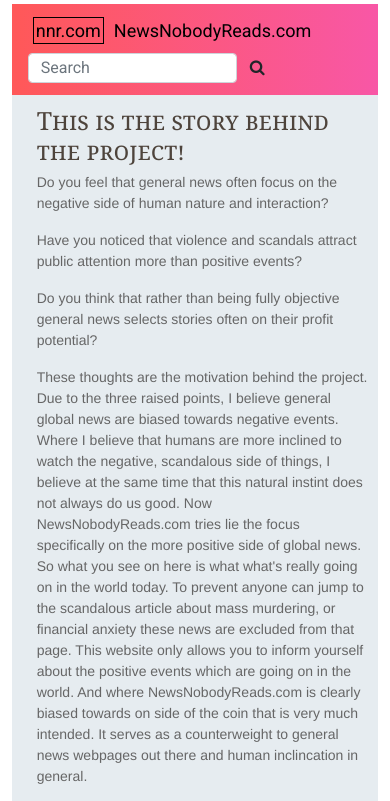
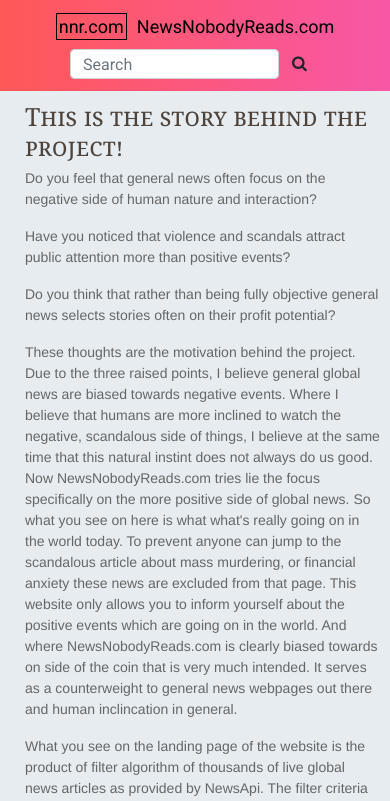
Before and after one commit to jschoemig/newsnobodyreads, a React (Create React App) app: page /about in a window 390 px wide. Shown: the top 801 px of the page. Built offline with nearby package versions, Linux system fonts and the light colour scheme; no server answers.

Commit message:
07.06.2020

```diff
--- a/src/Api.js
+++ b/src/Api.js
@@ -11,7 +11,8 @@
   export async function getNews(val,search){
       if(search){
         return fetch(proxyUrl + url + val + s + key)            // because it is an async function
-                .then( resp => { return resp.json() });
+                .then( resp => {
+                  return resp.json() });
       } else {
         return fetch(proxyUrl + url + qInTitle + s + key)            // because it is an async function
                 .then( resp => { return resp.json() });
--- a/src/NewsList.js
+++ b/src/NewsList.js
@@ -14,9 +14,12 @@
         ));
         return(
             <div className="newslist">
-                <ol>
-                    {news}
-                </ol>
+
+                        {(Object.keys(news).length === 0)?
+                        <p> No results found for this search request </p> :
+                        <ol>{news} </ol>
+                        }
+
             </div>
             );
     }
--- a/src/index.css
+++ b/src/index.css
@@ -47,6 +47,7 @@
 	  opacity: 0; */
 }
 
+
 .navbar li{
   padding: 5px;
   font: bold;
@@ -73,6 +74,20 @@
   height:30px;
 }
 
+@media (max-width: 700px){
+  .navbar {
+  	flex-basis:100%;
+	  justify-content: center;
+  }
+  .navbar nav{
+    flex-basis:100%;
+    justify-content: center;
+  }
+  body {
+    margin: 0%;
+  }
+}
+
 /* ---------------- Homepage Section ---------------------- */
 
 /* Newslist Section */
@@ -86,6 +101,14 @@
 
 .newslist ol li{
   color: grey;
+}
+
+.newslist p{
+  display:flex;
+  align-items: center;
+  justify-content: center;
+  font-size:15px;
+  margin: 45px 0px 38px 0px
 }
 
 /* Heart Loading Component */
@@ -169,7 +192,7 @@
 	align-items: center;
 	justify-content: center;
 	color: #fff;
-	padding: 20px 0;
+
 	border-top:1px solid #f857a6;
 	list-style: none;
 	text-decoration:none;
```
